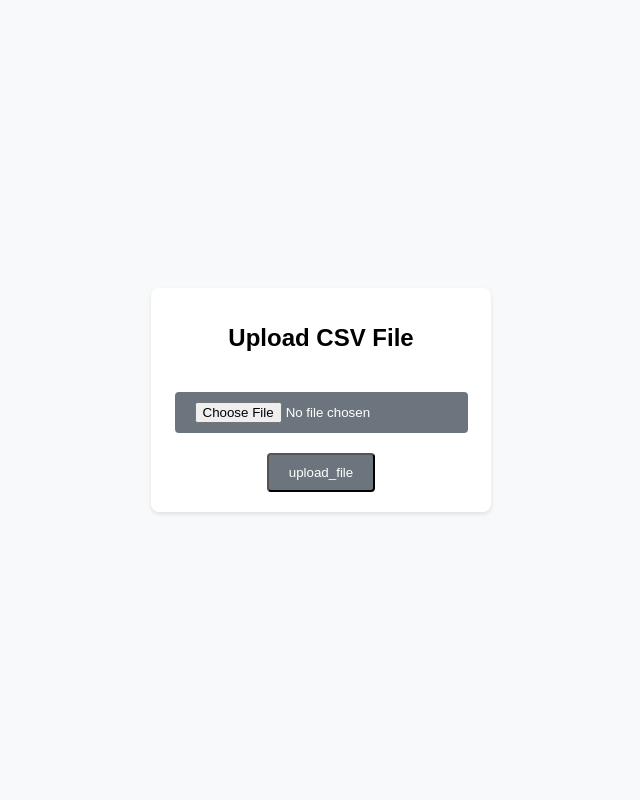
After one commit to kuzantiv/kuzantiv_eng, a Django app: page /words/upload_file/ in a window 1280 px wide. The commit adds this page. Shown: the whole page, without its empty margins (319-959 px from the left). Run offline with Django 5.2, Linux system fonts and the light colour scheme.

Commit message:
#1 - upload_csv
добавление функционала загрузки слов из csv

```diff
--- a/words/static/words/styles.css
+++ b/words/static/words/styles.css
@@ -39,7 +39,7 @@ a {
     display: inline-block;
     padding: 10px 20px;
     background-color: #007bff; /* Adjust button background color */
-    color: #fff;
+    color: #fff123;
     text-decoration: none;
     border-radius: 5px;
     margin-top: 10px;
--- a/words/static/words/styles_for_practice_words.css
+++ b/words/static/words/styles_for_practice_words.css
@@ -87,3 +87,34 @@ a {
 a:hover {
     background-color: #5a6268;
 }
+
+
+#load_csv {
+    display: inline-block;
+    margin-top: 20px;
+    padding: 10px 20px;
+    background-color: #6c757d;
+    color: white;
+    border-radius: 4px;
+    text-decoration: none;
+    transition: background-color 0.3s;
+}
+
+#load_csv:hover {
+    background-color: #5a6268;
+}
+
+#upload_csv {
+    display: inline-block;
+    margin-top: 20px;
+    padding: 10px 20px;
+    background-color: #6c757d;
+    color: white;
+    border-radius: 4px;
+    text-decoration: none;
+    transition: background-color 0.3s;
+}
+
+#upload_csv:hover {
+    background-color: #5a6268;
+}
--- a/words/templates/words/home.html
+++ b/words/templates/words/home.html
@@ -13,6 +13,7 @@
         <a href="{% url 'add_word' %}">Add New Words</a>
         <a href="{% url 'manage_words' %}">Manage Words</a>
         <a href="{% url 'account_logout' %}">Logout</a>
+        <a href="{% url 'upload_file' %}">Upload a file</a>
     </div>
 </body>
 </html>
--- a/words/templates/words/practice_words.html
+++ b/words/templates/words/practice_words.html
@@ -18,7 +18,7 @@
         {% elif status is not None and status is False and translation == chosen_word %}
         <button class="wrong" type="submit" name="translation" value="{{word}} {{ translation }}">{{ translation }}</button>
         {% else %}
-        <button type="submit" name="translation" value="{{word}} {{ translation }}">{{ translation }}</button>
+        <button type="submit" name="translation" value="{{word}},{{ translation }}">{{ translation }}</button>
         {% endif %}
         {% endfor %}
     </form>
--- /dev/null
+++ b/words/templates/words/upload_file.html
@@ -0,0 +1,19 @@
+<!DOCTYPE html>
+{% load static %}
+
+<html>
+<head>
+    <title>Word Practice</title>
+    <link rel="stylesheet" type="text/css" href="{% static 'words/styles_for_practice_words.css' %}">
+</head>
+<body>
+    <div class="container">
+        <h1>Upload CSV File</h1>
+        <form method="post" enctype="multipart/form-data">
+            {% csrf_token %}
+            <input type="file" id="load_csv" name="file" accept="file/csv" /><br>
+            <input type="submit" id="upload_csv" value="upload_file"><br>
+        </form>
+    </div>
+</body>
+</html>
--- a/words/urls.py
+++ b/words/urls.py
@@ -5,6 +5,7 @@ urlpatterns = [
     path('', views.home, name='home'),
     path('words/practice/', views.practice_words, name='practice_words'),
     path('add_word/', views.add_word, name='add_word'),
+    path('upload_file/', views.upload_file, name='upload_file'),
     path('learned_word/<int:word_id>/', views.learned_word, name='learned_word'),
     path('manage_words/', views.manage_words, name='manage_words'),
     path('delete_word/<int:word_id>/', views.delete_word, name='delete_word'),
--- a/words/views.py
+++ b/words/views.py
@@ -1,5 +1,7 @@
 import json
 import random
+import subprocess
+from pprint import pprint
 
 from django.contrib.auth.decorators import login_required
 from django.shortcuts import render, redirect, get_object_or_404
@@ -14,8 +16,21 @@ context = {
     'status': None
 }
 
+
 def home(request):
     return render(request, 'words/home.html')
+
+
+def upload_file(request):
+    if request.method == 'POST' and request.FILES.get('file', ''):
+        uploaded_file = request.FILES['file']
+        words_list = [[item.strip() for item in line.decode('utf-8').split(',')] for line in uploaded_file]
+        #pprint(words_list)
+        for item in words_list:
+            w = Word(english_word=item[0], transcription=item[1], translation=item[2])
+            w.save()
+        return render(request, 'words/upload_file.html')
+    return render(request, 'words/upload_file.html')
 
 
 def practice_words(request):
@@ -23,10 +38,12 @@ def practice_words(request):
     words = Word.objects.all()
 
     if request.method == "POST":
-        control_word, chosen_word = request.POST.get("translation").split()
+        print(request.POST.get("translation"))
+        control_word, chosen_word = request.POST.get("translation").split(',')
         word_obj = Word.objects.filter(translation=chosen_word)
         context['chosen_word'] = chosen_word
-        if str(word_obj[0]) == control_word:
+        print(chosen_word)
+        if word_obj and str(word_obj[0]) == control_word:
             context['status'] = True
             return render(request, 'words/practice_words.html', context)
         else:
```
